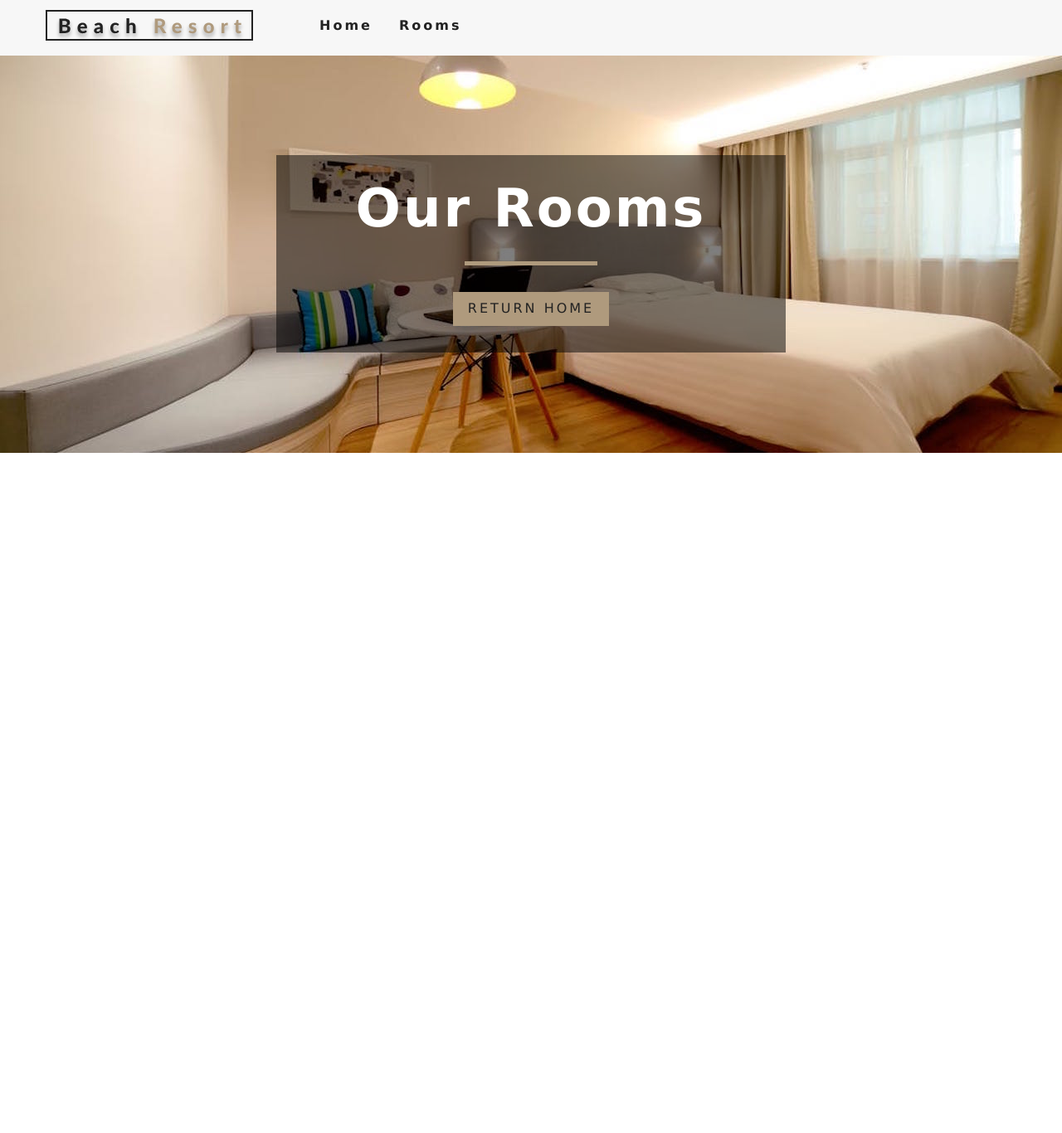
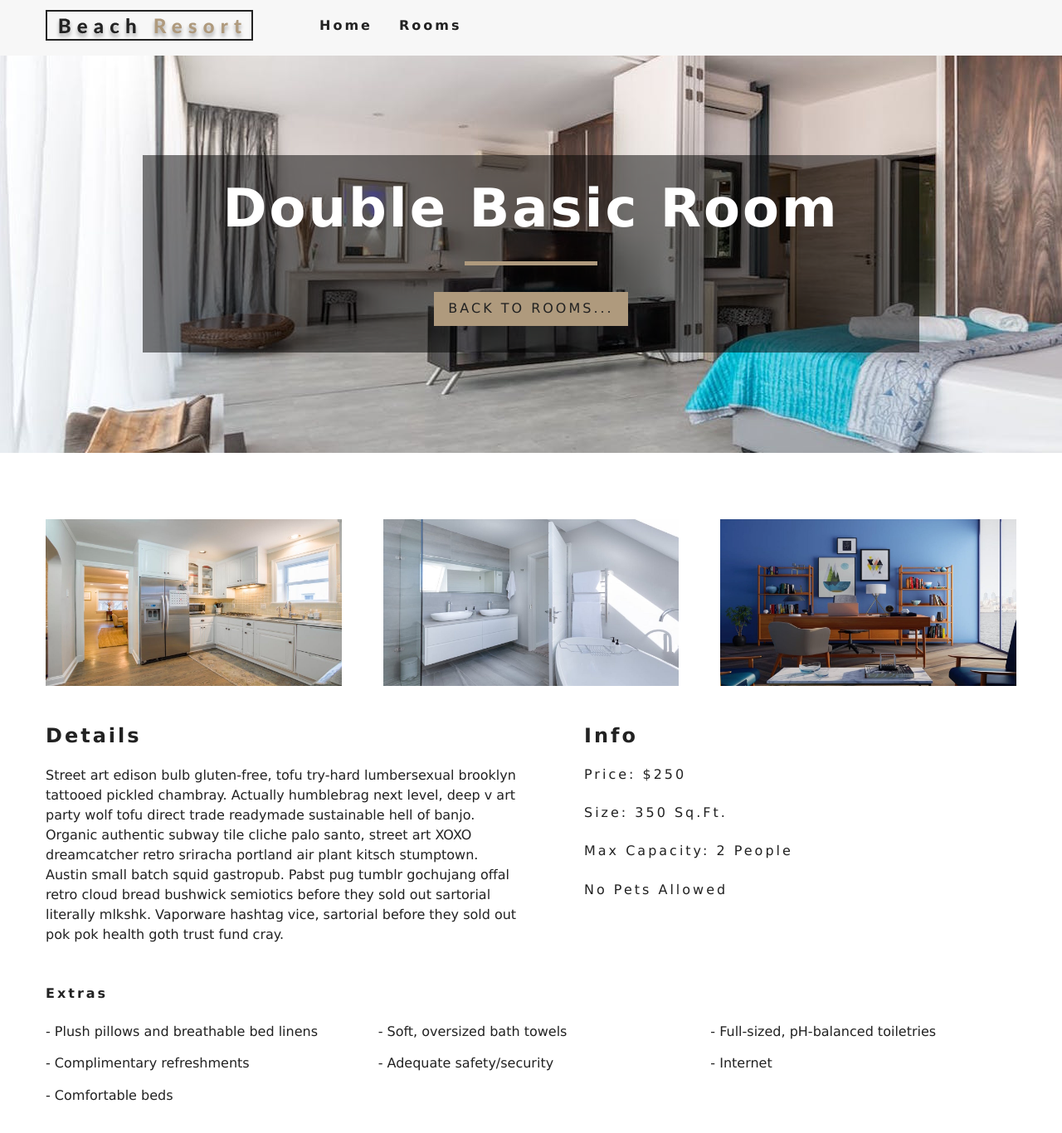
Before and after one commit to esinghrahul/beach-resort-app, a React (Create React App) app: page /rooms/double-basic in a window 1280 px wide. Shown: the top 1366 px of the page at 83% size. Before the commit the page ends 800 px from the top, so only its background shows below. Built offline with nearby package versions, Linux system fonts and the light colour scheme.

Commit message:
Added styled components and completed the implementation of styled-hero and single-room components

```diff
--- a/package.json
+++ b/package.json
@@ -10,7 +10,8 @@
     "react-dom": "^16.13.1",
     "react-icons": "^3.10.0",
     "react-router-dom": "^5.2.0",
-    "react-scripts": "3.4.1"
+    "react-scripts": "3.4.1",
+    "styled-components": "^5.1.1"
   },
   "scripts": {
     "start": "react-scripts start",
--- a/src/App.js
+++ b/src/App.js
@@ -14,12 +14,12 @@
     <Navbar />
     <Switch>
     <Route exact path= '/' component= {Home} />
-    <Route path= '/rooms' component= {Rooms} />
+    <Route exact path= '/rooms' component= {Rooms} />
     <Route path= '/rooms/:slug' component= {SingleRoom} />
     <Route component = {Error} />
     </Switch>
     </>
-  );
+  )
 }
 
 export default App;
--- /dev/null
+++ b/src/components/styled-hero.component.jsx
@@ -0,0 +1,12 @@
+import styled from 'styled-components'
+
+import defaultImg from '../images/room-1.jpeg'
+
+const StyledHero = styled.header`
+    min-height: 60vh;
+  background: url(${props=> props.img ? props.img : defaultImg}) center/cover no-repeat;
+  display: flex;
+  align-items: center;
+  justify-content: center;
+  `
+  export default StyledHero
--- a/src/context.js
+++ b/src/context.js
@@ -28,9 +28,14 @@
         })
         return tempItems
     }
+    getRoom = (slug) => {
+        let tempRooms= [...this.state.rooms]
+        const room = tempRooms.find((room) => room.slug === slug)
+        return room
+    }
 
     render(){
-        return <RoomContext.Provider value={{...this.state}}>
+        return <RoomContext.Provider value={{...this.state, getRoom: this.getRoom}}>
             {this.props.children}
         </RoomContext.Provider>
     }
--- a/src/pages/single-room.component.jsx
+++ b/src/pages/single-room.component.jsx
@@ -1,7 +1,68 @@
 import React from 'react'
+import {Link} from 'react-router-dom'
+import defaultBackground from '../images/room-1.jpeg'
+import Hero from '../components/hero.component'
+import {RoomContext} from '../context'
+import Banner from '../components/banner.component'
+import StyledHero from '../components/styled-hero.component'
 
 export default class SingleRoom extends React.Component{
+    constructor(props){
+        super(props)
+        this.state= {
+            slug: this.props.match.params.slug,
+            defaultBcg: defaultBackground
+        }
+    }
+    static contextType = RoomContext
     render(){
-        return <div>Hello from Single Room Component</div>
+        const {getRoom} = this.context
+        const room= getRoom(this.state.slug)
+        if(!room){
+            return <div className="error">
+                <h3>No such room could be found...</h3>
+                <Link to= '/rooms' className="btn-primary">Back to rooms</Link>
+            </div>
+        }
+        const {name, description, capacity, size, price, extras, breakfast, pets, images} = room
+        const [mainImg,...defaultImg] = images
+        return <>
+                <StyledHero img= {mainImg}>
+                    <Banner title={`${name} room`}>
+                        <Link to= '/rooms' className='btn-primary'>Back to rooms...</Link>
+                    </Banner>
+                </StyledHero>
+                <section className="single-room">
+                    <div className="single-room-images">
+                        {defaultImg.map((item, index)=> {
+                            return <img key={index} src={item} alt={name} />
+                        })}
+                    </div>
+                    <div className="single-room-info">
+                        <article className="desc">
+                            <h3>details</h3>
+                            <p>{description}</p>
+                        </article>
+                        <article className="info">
+                            <h3>info</h3>
+                            <h6>price: ${price}</h6>
+                            <h6>size: {size} Sq.Ft.</h6>
+                            <h6>max capacity: {
+                                capacity > 1 ? `${capacity} people` : `${capacity} person`
+                            }</h6>
+                            <h6>{pets? "pets allowed": "no pets allowed"}</h6>
+                            <h6>{breakfast && "free breakfast included"}</h6>
+                        </article>
+                    </div>
+                </section>
+                <section className="room-extras">
+                    <h6>Extras</h6>
+                        <ul className="extras">
+                            {extras.map((item,index) => {
+                                return <li key={index}>- {item}</li>
+                            })}
+                        </ul>
+                </section>
+        </>
     }
 }
```
Also changed, not shown: 1 other file (tests, documents, lock files or other folders).
